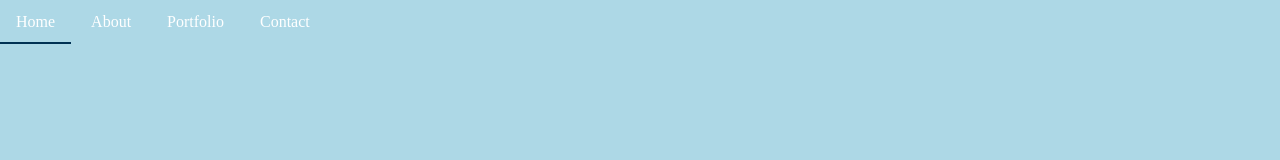
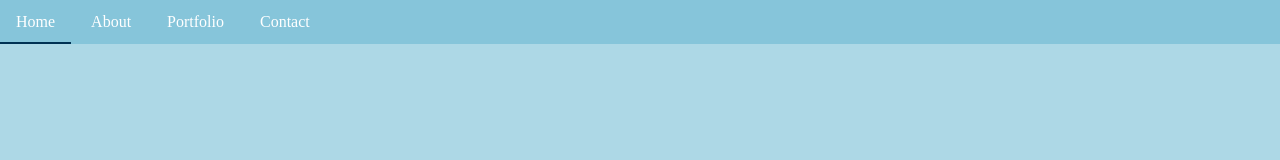
Before and after one commit to Rebehn/Old-Portfolio, a website: page index.html in a window 1280 px wide. Drawn offline with Linux system fonts and the light colour scheme.

Commit message:
playing around with navbar

```diff
--- a/src/css/style.scss
+++ b/src/css/style.scss
@@ -3,6 +3,7 @@
 body {
   background-color: lightblue;
   nav {
+    background-color: darken(lightblue, 10%);
     li {
       display: inline-block;
       padding: 14px 16px;
```
Also changed, not shown: public/css/style.css.
